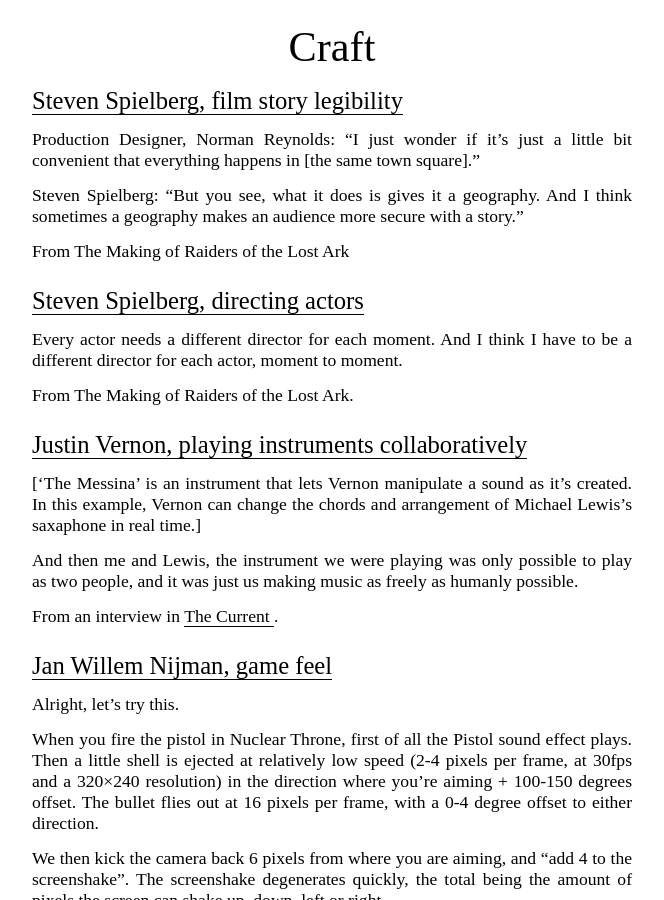
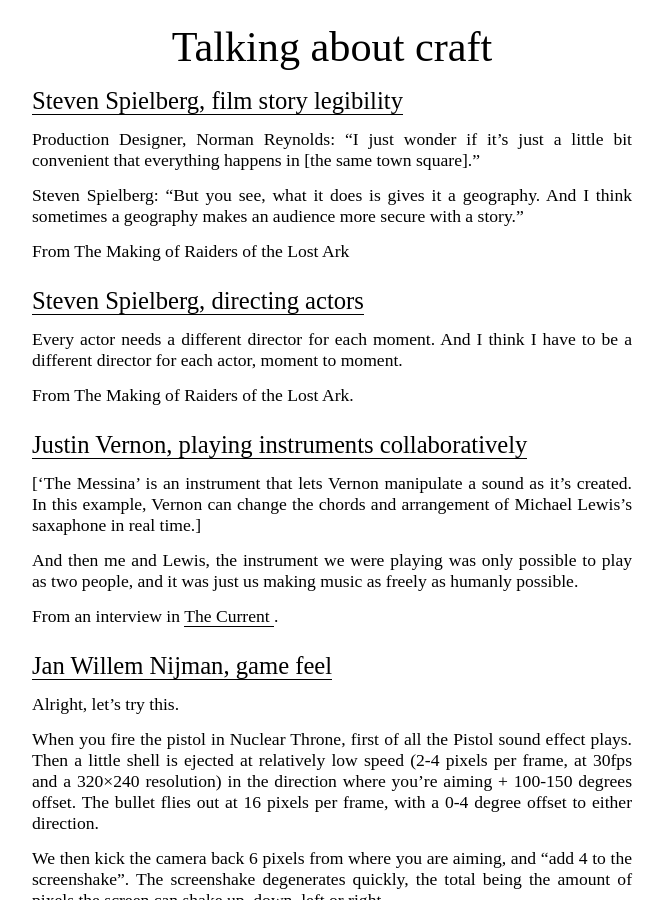
Before and after one commit to maryrosecook/craft, a Jekyll site: the page built from index.html, in a window 1280 px wide and 900 px high. Shown: the whole window, without its empty margins (308-972 px from the left). Built offline with Jekyll 4.4.1, drawn with Linux system fonts in a browser that asks for light colours; some web fonts are replaced; the list of posts is cut into pages by our own code.

Commit message:
Update site name to Talking about craft

```diff
--- a/_config.yml
+++ b/_config.yml
@@ -2,12 +2,12 @@
 permalink: /post/:title.html
 paginate: 10000
 paginate_path: "/page/:num"
-title: Craft
+title: Talking about craft
 email: mary@maryrosecook.com
 description: > # this means to ignore newlines until "baseurl:"
-  Craft
+  People who make things talking about their craft
 baseurl: "" # the subpath of your site, e.g. /blog/
-url: "http://findingcraft.com" # the base hostname & protocol for your site
+url: "http://talkingaboutcraft.maryrosecook.com" # the base hostname & protocol for your site
 
 # Build settings
 gems: [jekyll-paginate, jekyll-compose]
```
